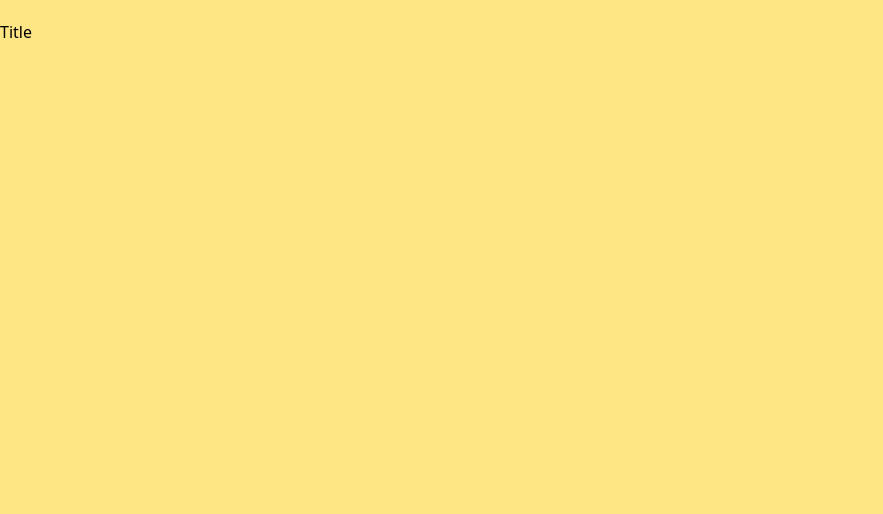
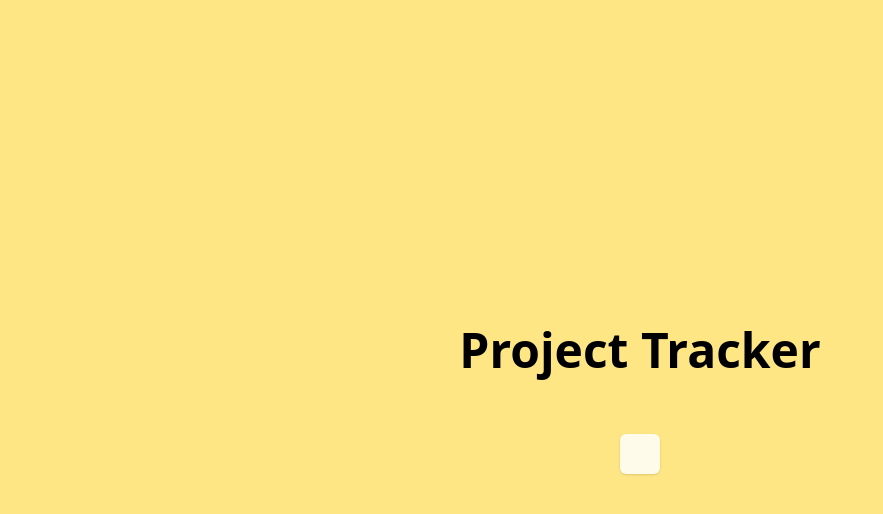
Before and after one commit to sarisman84/vite-react-todo, a React (Vite) app: page / in a window 1280 px wide. Shown: the top 514 px of the page, without its empty margins (0-883 px from the left). Built offline with nearby package versions, Linux system fonts and the light colour scheme.

Commit message:
Added Title. Started on Project List and Search

```diff
--- a/src/home/home-page.tsx
+++ b/src/home/home-page.tsx
@@ -3,9 +3,11 @@ import { ProjectSearch } from "./components/project-search";
 
 function HomePage() {
   return (
-    <div>
-      <h1>Title</h1>
-      <div>
+    <div className="flex flex-col justify-center items-center gap-15 grow h-full">
+      <div className="flex justify-center">
+        <h1 className="font-bold text-5xl">Project Tracker</h1>
+      </div>
+      <div className="p-5 bg-amber-50 rounded-md shadow ">
         <ProjectSearch />
         <ProjectList />
       </div>
--- a/src/main.tsx
+++ b/src/main.tsx
@@ -18,7 +18,7 @@ function Main() {
 
   return (
     <Root.Provider value={rootContext}>
-      <main className="py-5 h-screen space-y-5 overflow-y-auto bg-amber-200">
+      <main className="h-screen overflow-y-auto bg-amber-200">
         {rootContext.currentPage.state}
       </main>
     </Root.Provider>
```
